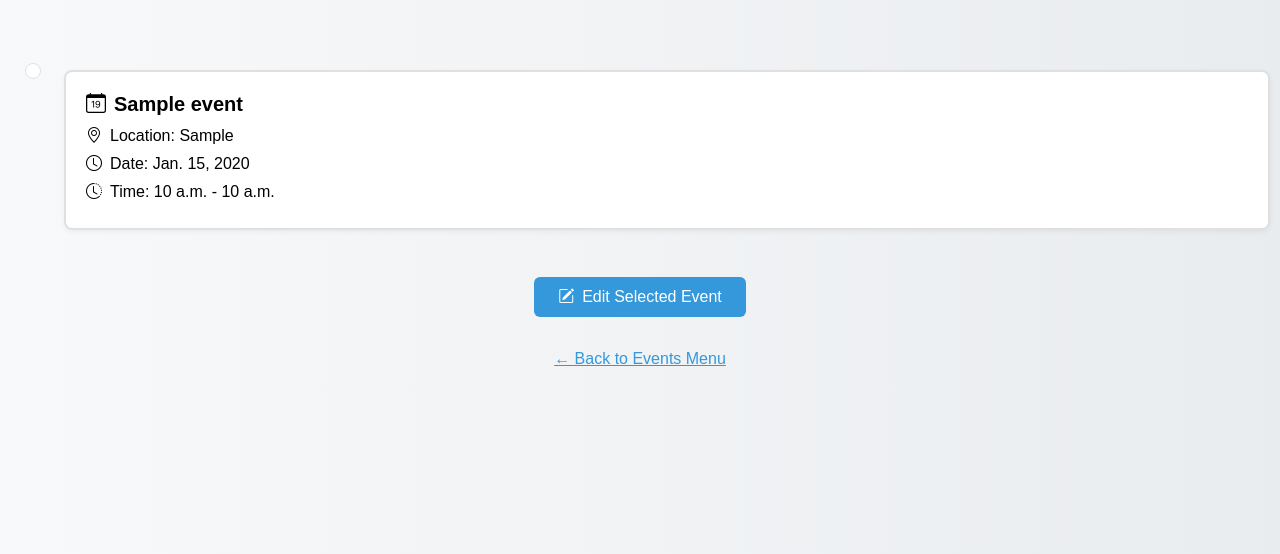
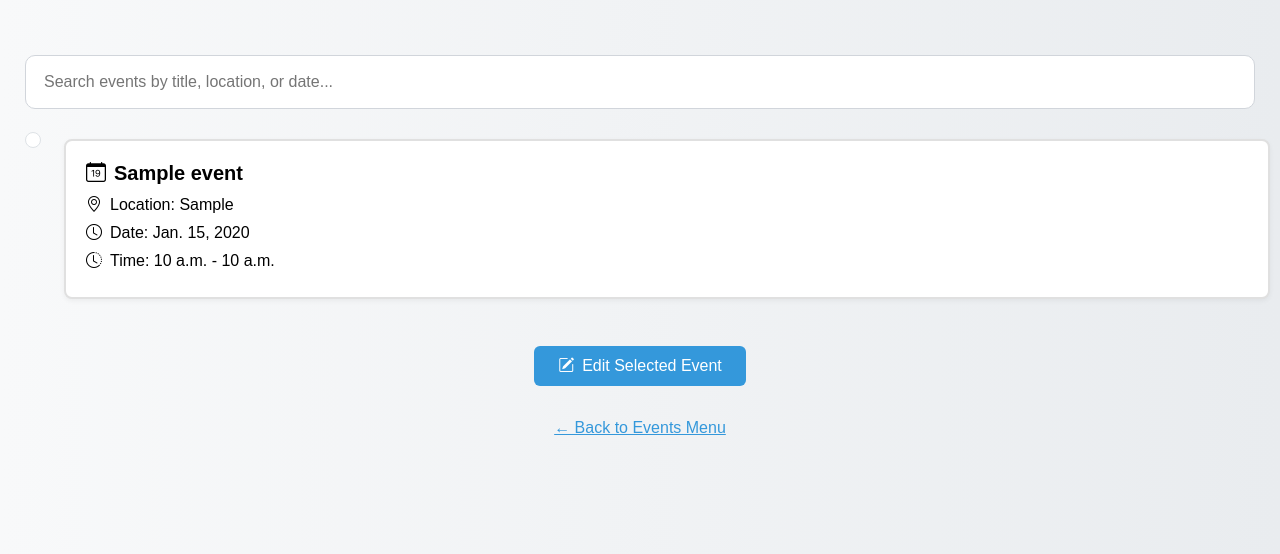
Before and after one commit to Thembeka-Yvonne/MEB-HUB-PROJECT, a Django app: template administration/templates/admin/events/update_events.html in a window 1280 px wide. Shown: the part 123-677 px from the top of the page. Run offline with Django 5.2, Linux system fonts and the light colour scheme; tables that the repository leaves empty hold one stand-in row (values such as "Sample post"); the template is opened without the code that fills it: values that come from a table or form of the project are taken from there, most other values are stand-ins (such as "Sample title", 1, 10 or a date in 2020).

Commit message:
implemented search functionality

```diff
--- a/administration/templates/admin/events/update_events.html
+++ b/administration/templates/admin/events/update_events.html
@@ -87,6 +87,15 @@
         .form-check-input {
             margin-top: 0.5em;
         }
+
+        .form-input{
+            width: 100%;
+            padding: 14px 18px;
+            border: 1px solid var(--gray-300);
+            border-radius: 10px;
+            font-size: 1rem;
+        }
+
         .btn-primary {
             background-color: #3498db;
             border-color: #3498db;
@@ -147,8 +156,11 @@
 
                 {% if events %}
                     <div class="events-container mb-4">
+                        <input type="text" class="form-input dropdown-toggle" id="eventSearch"
+                            placeholder="Search events by title, location, or date..." autocomplete="off"
+                            data-bs-toggle="dropdown" aria-expanded="false">
                         {% for event in events %}
-                            <div class="form-check">
+                            <div class="form-check" id="eventsList">
                                 <input class="form-check-input" type="radio" name="event_id" id="event{{event.event_id}}" value="{{event.event_id}}" required>
                                 <label class="form-check-label" for="event{{event.event_id}}">
                                     <div class="event-item">
@@ -182,6 +194,24 @@
         </div>
     </div>
     </div>
+    <script>
+    document.addEventListener('DOMContentLoaded', function() {
+    const eventSearch = document.getElementById('eventSearch');
+    const eventItems = document.querySelectorAll('.form-check');
+
+    eventSearch.addEventListener('input', function() {
+        const searchTerm = this.value.toLowerCase().trim();
+
+        eventItems.forEach(item => {
+            const eventText = item.textContent.toLowerCase();
+            item.style.display = (searchTerm === '' || eventText.includes(searchTerm))
+                ? '' // Reset to default display
+                : 'none';
+        });
+    });
+});
+</script>
+
     <!-- Bootstrap Icons -->
     <link rel="stylesheet" href="https://cdn.jsdelivr.net/npm/bootstrap-icons@1.8.1/font/bootstrap-icons.css">
 
```
